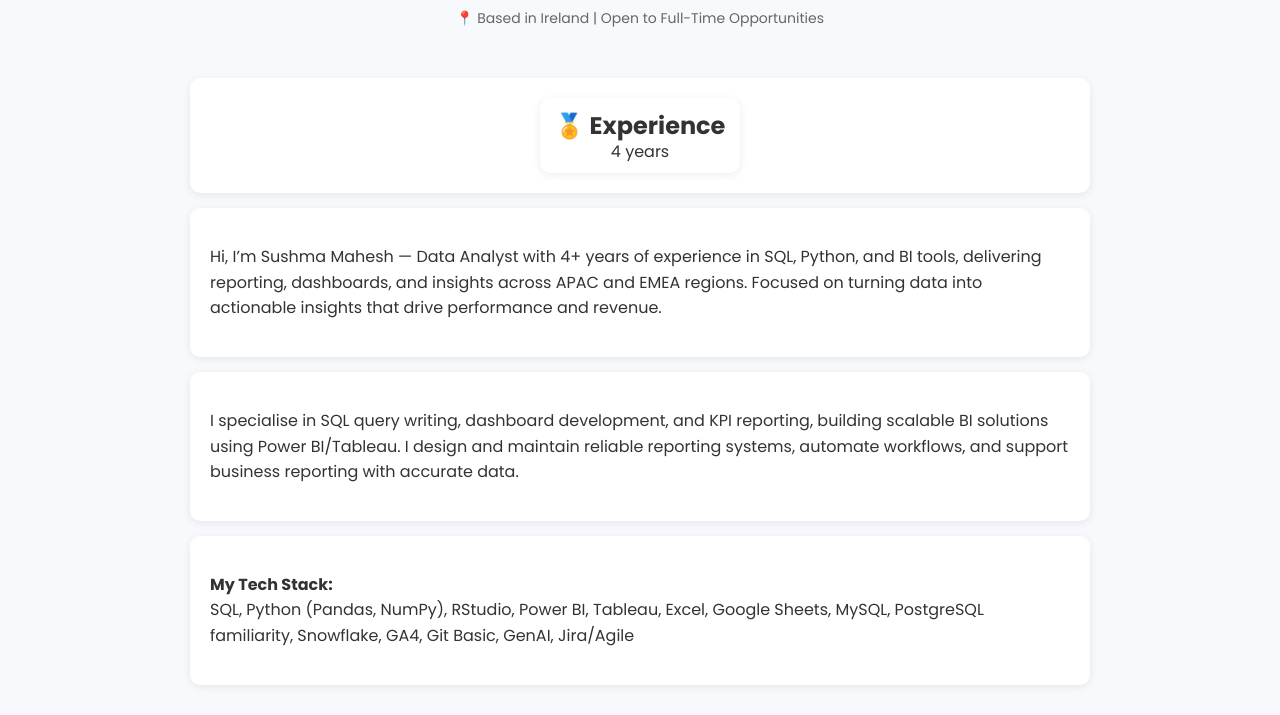
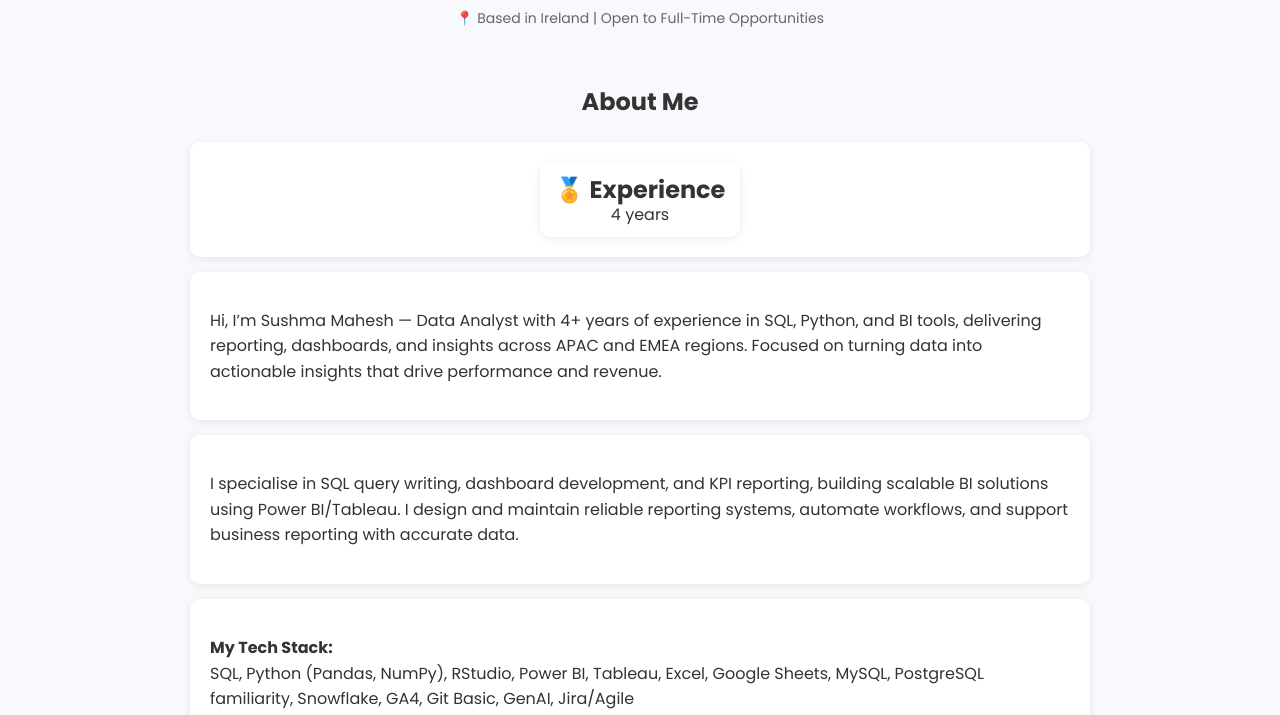
Before and after one commit to SushmaMahesh-Analyst/SushmaMahesh-Analyst.github.io, a plain HTML site: page index.html in a window 1280 px wide. Shown: the part 324-1039 px from the top of the page. Drawn offline with Linux system fonts and the light colour scheme.

Commit message:
Update index.html

```diff
--- a/index.html
+++ b/index.html
@@ -27,6 +27,10 @@
         <p class="status">
             📍 Based in Ireland | Open to Full-Time Opportunities
         </p>
+    </div>
+
+    <!-- ABOUT ME HEADING ADDED HERE -->
+        <h2>About Me</h2>
     </div>
 
 </section>
```
